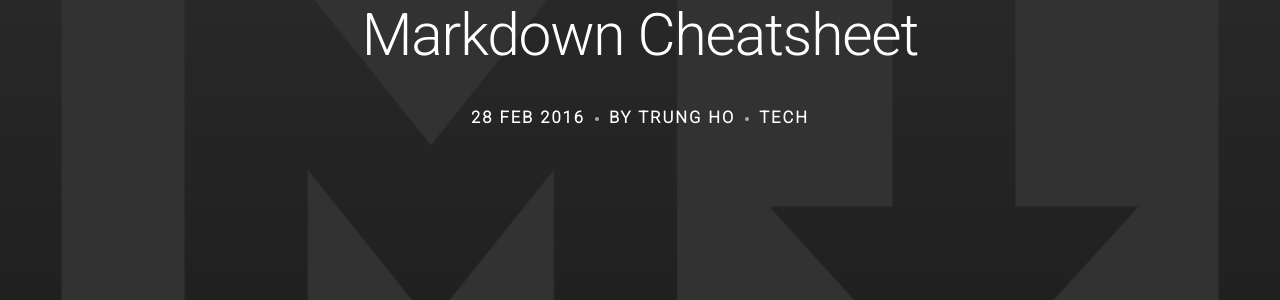
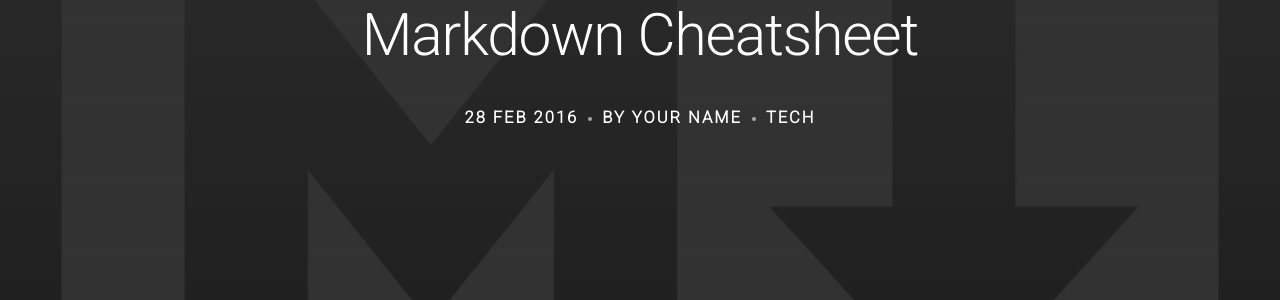
Before and after one commit to leetrunghoo/leetrunghoo.github.io, a Jekyll site: the page built from _posts/2016-02-29-markdown-cheatsheet.markdown, in a window 1280 px wide. Shown: the part 243-543 px from the top of the page. Built offline with Jekyll 4.4.1, drawn with Linux system fonts in a browser that asks for light colours; nearby versions of some CDN libraries; some web fonts are replaced; library files that are not in the unit come from our copies; Markdown is read by kramdown in place of the engine named in the settings; comment, search, counter and statistics services are not loaded; some of the changed lines change nothing that is shown.

Commit message:
test example config

```diff
--- a/_config.yml
+++ b/_config.yml
@@ -3,45 +3,45 @@
 markdown:            redcarpet
 highlighter:         pygments
 
-# https://github.com/mojombo/jekyll/wiki/Permalinks
-permalink:   /:categories/:title/
-# relative_permalinks: true
+# Permalinks
+permalink:           /:title
+relative_permalinks: true
 
 # Setup
-timezone:            Asia/Ho_Chi_Minh # eg. Asia/Kathmandu
-locale:              en_us # eg. en_us
-name:                Trung Ho
-title:               Trung Ho
+timezone:            your timezone # eg. Asia/Kathmandu
+locale:              your locale language # eg. en_us
+name:                site name
+title:               site title
 tagline:             'tagline'
 description:         'description'
-url:
+url:                 site url
 rss:                 rss feed url
 baseurl:             '/'
 baseurl_posts_img:   '/assets/images/posts/'
 baseurl_featured_img: '/assets/images/hero/'
 baseurl_featured_thumbnail: '/assets/images/thumbnail/'
-baseurl_js: '/assets/js/'
+baseurl_javascripts: '/assets/javascripts/'
 icon:                your site icon path # /assets/img/icon.png [best 300px X 300px]
 disqus:              disqus_shortname # get it on https://disqus.com/admin/
 
 author:
-  name:           	 Trung Ho
-  url:            	 www.leetrunghoo.com
-  facebook:          leetrunghoo
-  twitter:           leetrunghoo
-  google_plus:       leetrunghoo
-  linkedin:          trung-ho-quang-3a691797
-  dribbble:
-  pinterest:
-  kiva:
+  name:              your name
+  url:               your site url
+  facebook:          username
+  twitter:           username
+  google_plus:       username
+  linkedin:          username
+  dribbble:          username
+  pinterest:         username
+  kiva:              username
 
 fb_admins:           your facebook profile id
 fb_appid:            your facebook app id
 
 # Server
-destination:      	 ./_site
-exclude:          	 [".editorconfig", ".gitignore", "bower.json", "composer.json", "CONTRIBUTING.md", "CNAME", "LICENSE", "Gruntfile.js", "package.json", "node_modules", "README.md", "sass", "haml"]
-port:             	 4001
+destination:         ./_site
+exclude:             [".editorconfig", ".gitignore", "bower.json", "composer.json", "CONTRIBUTING.md", "CNAME", "LICENSE", "Gruntfile.js", "package.json", "node_modules", "README.md", "sass", "haml"]
+port:                9001
 
 defaults:
   -
```
